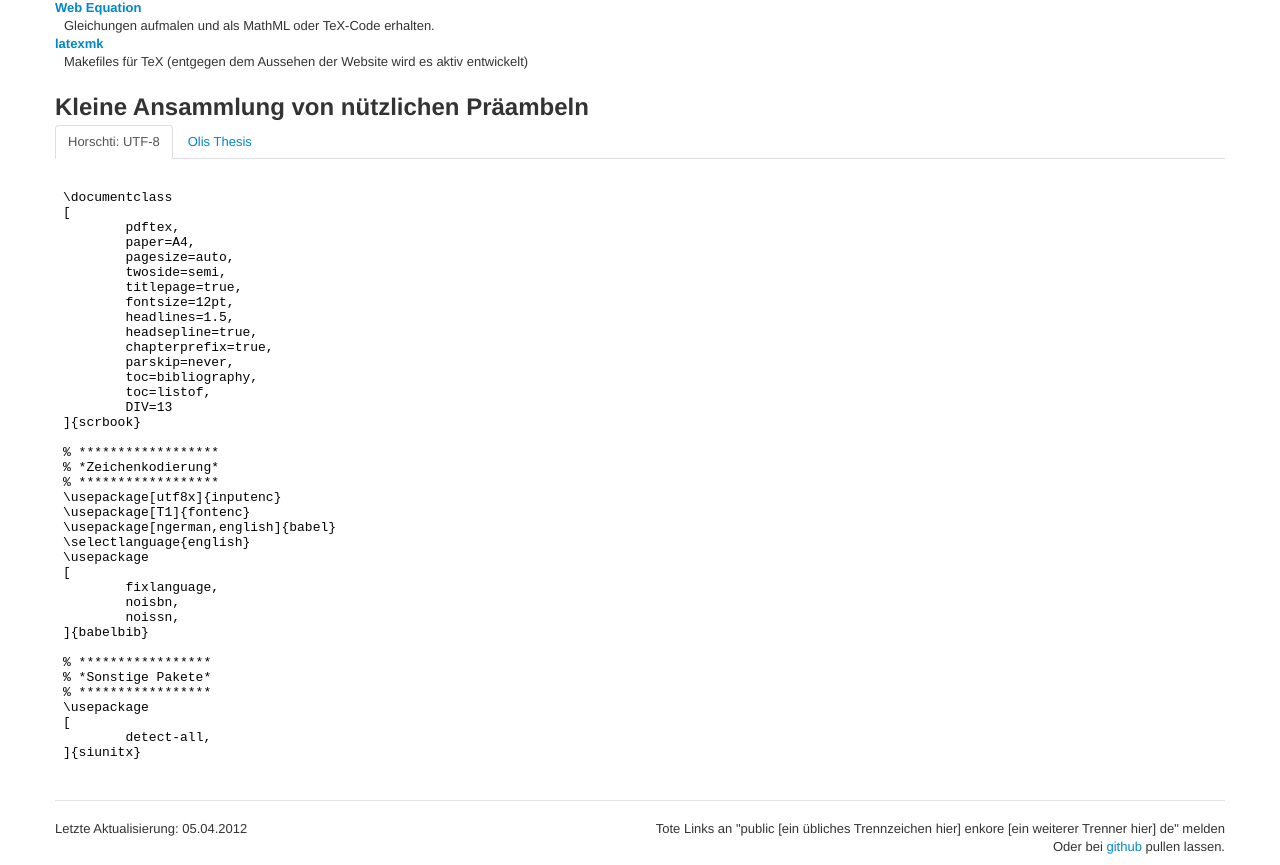
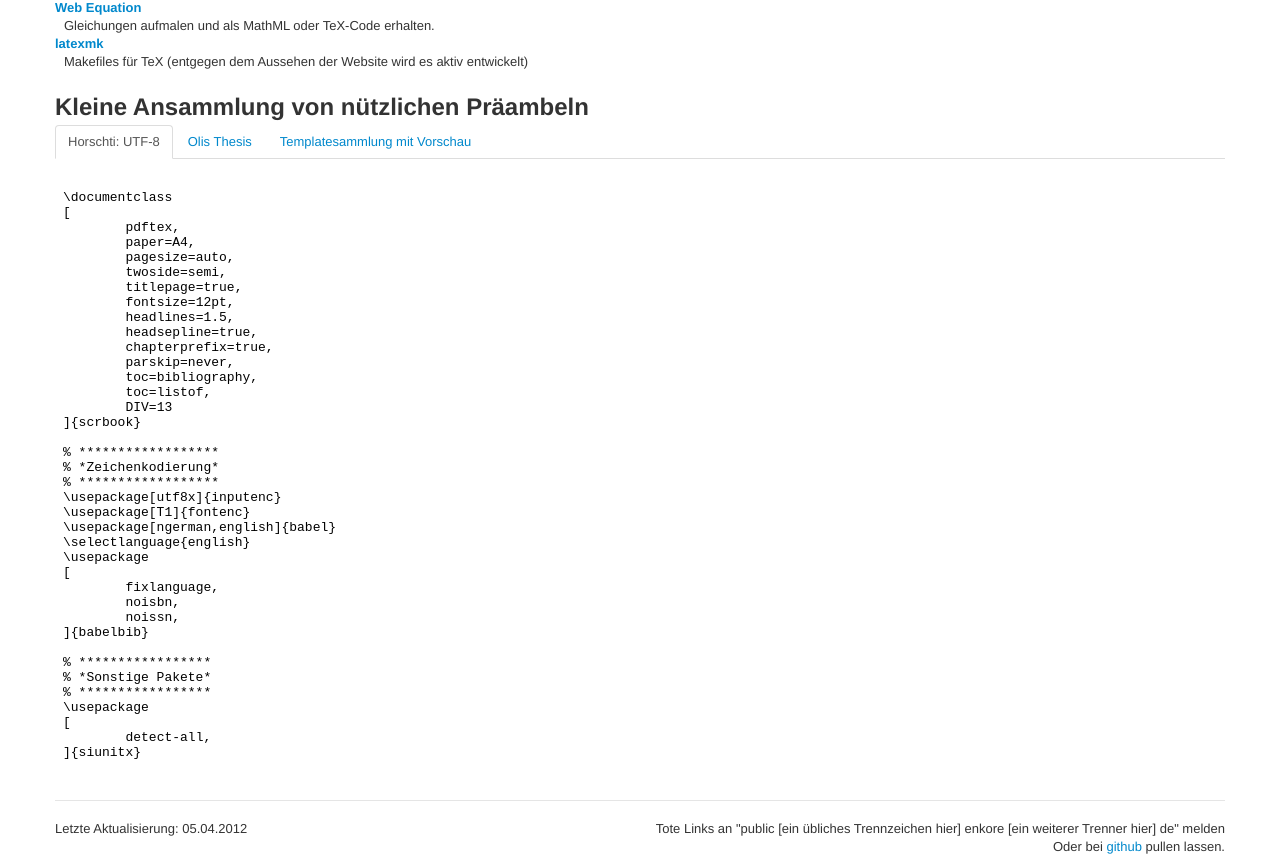
Before and after one commit to enkore/texpost, a plain HTML site: page index.html in a window 1280 px wide. Shown: the part 2096-2961 px from the top of the page. Drawn offline with Linux system fonts and the light colour scheme.

Commit message:
Templatesammlung http://www.latextemplates.com/ hinzugefügt

```diff
--- a/index.html
+++ b/index.html
@@ -198,6 +198,7 @@
 						<ul class="nav nav-tabs">
 							<li class="active"><a href="#horschti-utf8" data-toggle="tab">Horschti: UTF-8</a></li>
 							<li><a href="https://github.com/janoliver/LaTeX-thesis-template" target="_blank">Olis Thesis</a></li>
+							<li><a href="http://www.latextemplates.com/">Templatesammlung mit Vorschau</a></li>
 						</ul>
 
 						<div class="tab-content">
```
